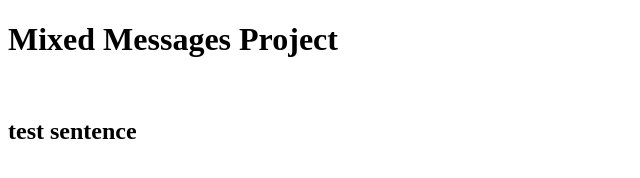
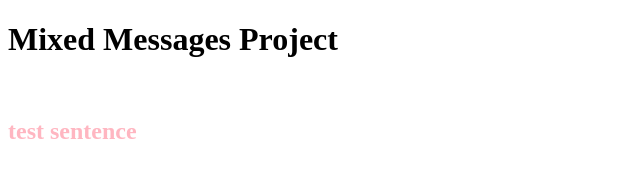
Before and after one commit to JoshuaRM415/mixed-messages-project, a website: page public/index.html in a window 1280 px wide. Shown: the whole page, without its empty margins (0-640 px from the left). Drawn offline with Linux system fonts and the light colour scheme.

Commit message:
fix selector error in css file

```diff
--- a/public/index.html
+++ b/public/index.html
@@ -7,7 +7,7 @@
 <body>
     <h1>Mixed Messages Project</h1>
     <br>
-    <h2>test sentence</h2>
+    <h2 id="first-sentence">test sentence</h2>
     <script src="./resources/javascript/interactivity.js"></script>
 </body>
 </html>
--- a/public/resources/css/style.css
+++ b/public/resources/css/style.css
@@ -1,3 +1,7 @@
-#body {
+.body {
     background-color: lightblue;
 }
+
+#first-sentence {
+    color: lightpink;
+}
```
